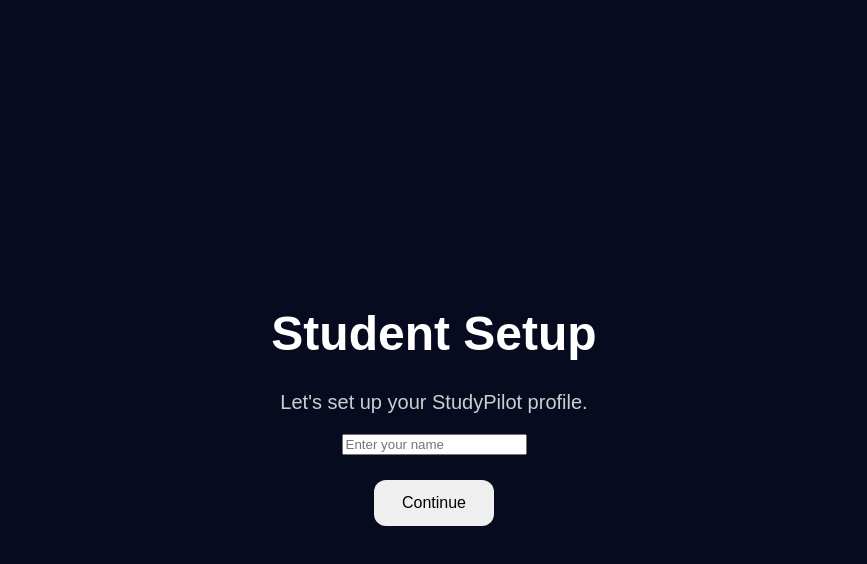
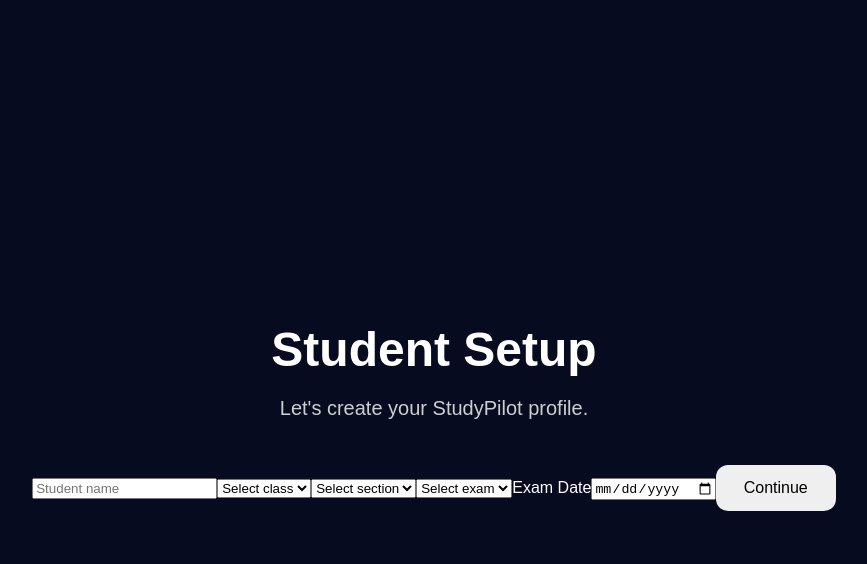
Before and after one commit to yashraj01822-del/StudyPiolt, a React (Vite) app: page / in a window 1280 px wide. Both pictures are taken after a click on the button "Get Started". Shown: the top 564 px of the page, without its empty margins (206-1073 px from the left). Built offline with nearby package versions, Linux system fonts and the light colour scheme.

Commit message:
Update main.jsx

```diff
--- a/src/main.jsx
+++ b/src/main.jsx
@@ -3,41 +3,154 @@ import ReactDOM from "react-dom/client";
 import "./styles.css";
 
 function App() {
-  const [started, setStarted] = useState(false);
+  const [screen, setScreen] = useState("welcome");
 
-  if (!started) {
+  const [student, setStudent] = useState({
+    name: "",
+    className: "",
+    section: "",
+    exam: "",
+    examDate: "",
+  });
+
+  const updateStudent = (field, value) => {
+    setStudent((previous) => ({
+      ...previous,
+      [field]: value,
+    }));
+  };
+
+  const startSetup = () => {
+    setScreen("setup");
+  };
+
+  const continueSetup = () => {
+    if (
+      !student.name ||
+      !student.className ||
+      !student.section ||
+      !student.exam ||
+      !student.examDate
+    ) {
+      alert("Please complete all fields.");
+      return;
+    }
+
+    setScreen("subjects");
+  };
+
+  if (screen === "welcome") {
     return (
       <div className="app">
         <h1>StudyPilot</h1>
-
         <p>Your intelligent study companion.</p>
 
-        <button onClick={() => setStarted(true)}>
+        <button onClick={startSetup}>
           Get Started
         </button>
       </div>
     );
   }
 
+  if (screen === "setup") {
     return (
       <div className="app">
+        <div className="setup-card">
           <h1>Student Setup</h1>
 
-      <p>Let's set up your StudyPilot profile.</p>
+          <p>Let's create your StudyPilot profile.</p>
 
           <input
             type="text"
-        placeholder="Enter your name"
+            placeholder="Student name"
+            value={student.name}
+            onChange={(e) =>
+              updateStudent("name", e.target.value)
+            }
           />
 
-      <button>
+          <select
+            value={student.className}
+            onChange={(e) =>
+              updateStudent("className", e.target.value)
+            }
+          >
+            <option value="">Select class</option>
+            <option value="9">Class 9</option>
+            <option value="10">Class 10</option>
+          </select>
+
+          <select
+            value={student.section}
+            onChange={(e) =>
+              updateStudent("section", e.target.value)
+            }
+          >
+            <option value="">Select section</option>
+            <option value="A">Section A</option>
+            <option value="B">Section B</option>
+            <option value="C">Section C</option>
+            <option value="D">Section D</option>
+          </select>
+
+          <select
+            value={student.exam}
+            onChange={(e) =>
+              updateStudent("exam", e.target.value)
+            }
+          >
+            <option value="">Select exam</option>
+            <option value="Unit Test">Unit Test</option>
+            <option value="Half-Yearly">Half-Yearly</option>
+            <option value="Annual">Annual</option>
+          </select>
+
+          <label>Exam Date</label>
+
+          <input
+            type="date"
+            value={student.examDate}
+            onChange={(e) =>
+              updateStudent("examDate", e.target.value)
+            }
+          />
+
+          <button onClick={continueSetup}>
             Continue
           </button>
+        </div>
       </div>
     );
   }
 
-ReactDOM.createRoot(document.getElementById("root")).render(
+  if (screen === "subjects") {
+    return (
+      <div className="app">
+        <div className="setup-card">
+          <h1>Select Subjects</h1>
+
+          <p>
+            Class {student.className} • Section{" "}
+            {student.section}
+          </p>
+
+          <div className="subject-list">
+            <button>English</button>
+            <button>Mathematics</button>
+            <button>Science</button>
+            <button>Social Science</button>
+          </div>
+        </div>
+      </div>
+    );
+  }
+
+  return null;
+}
+
+ReactDOM.createRoot(
+  document.getElementById("root")
+).render(
   <React.StrictMode>
     <App />
   </React.StrictMode>
```
Lines whose indentation alone changed are shown as unchanged.
